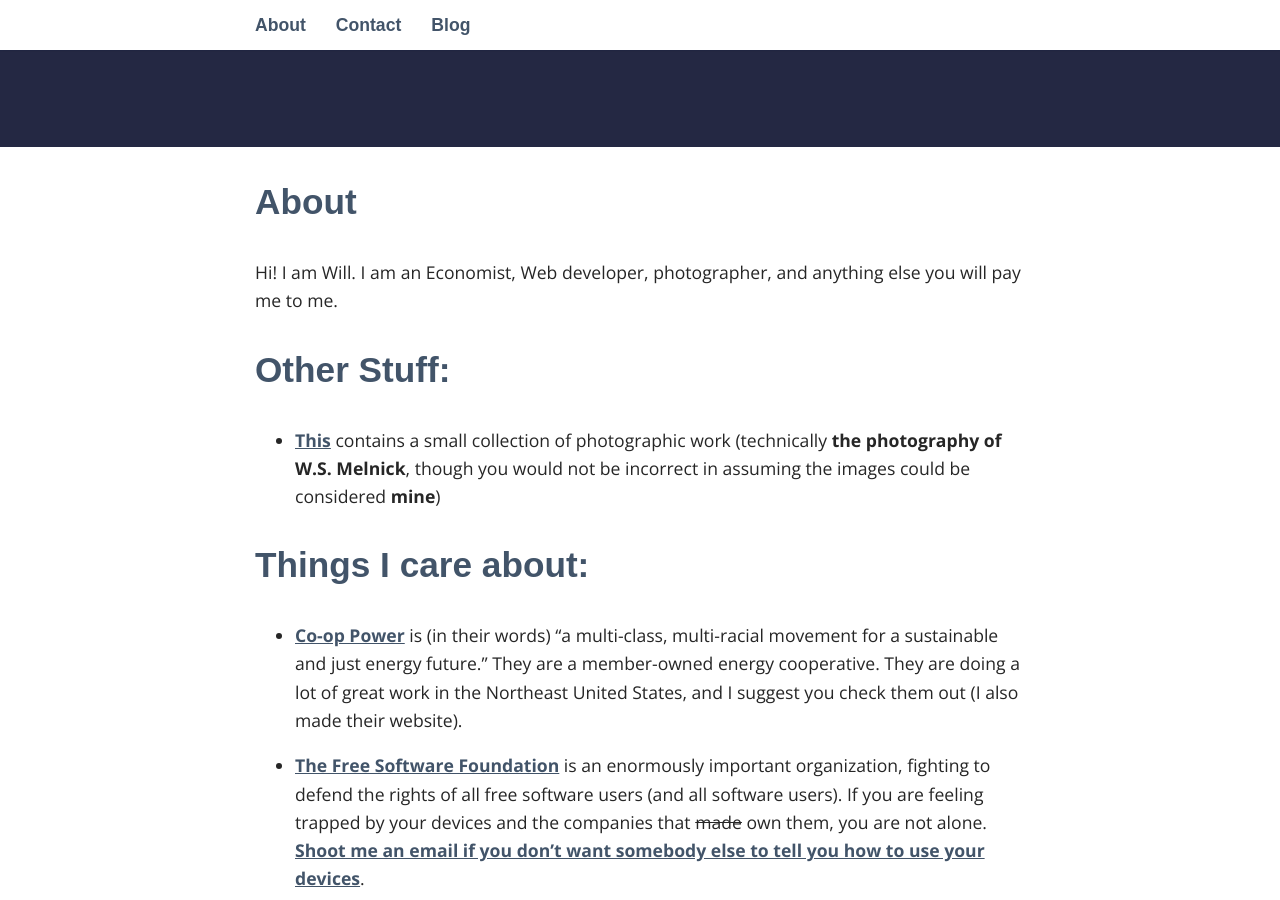
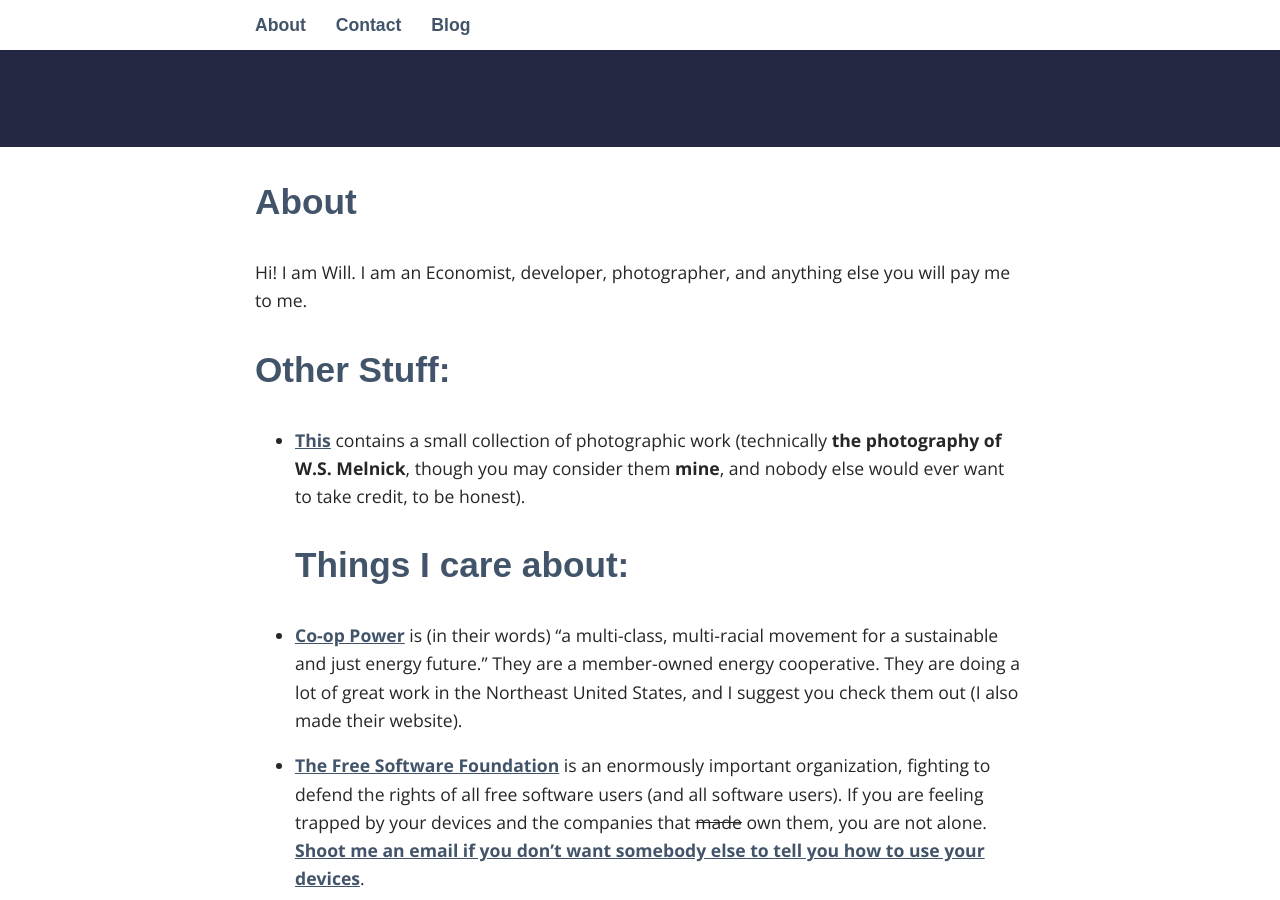
Before and after one commit to wmelnick/wmelnick.github.io, a Jekyll site: the page built from _pages/01_about.md, in a window 1280 px wide and 900 px high, scrolled down 353 px. Built offline with Jekyll 4.4.1, drawn with Linux system fonts in a browser that asks for light colours; some web fonts are replaced; some of the changed text lies outside the part shown.

Commit message:
Update 01_about.md

```diff
--- a/_pages/01_about.md
+++ b/_pages/01_about.md
@@ -4,16 +4,15 @@
 permalink: /about/
 ---
 
-Hi! I am Will. I am an Economist, Web developer, photographer, and anything else you will pay me to me.
+Hi! I am Will. I am an Economist, developer, photographer, and anything else you will pay me to me.
 
 ## Other Stuff:
 
-* [This](http://wsmelnick.com) contains a small collection of photographic work (technically **the photography of W.S. Melnick**, though you would not be incorrect in assuming the images could be considered **mine**)
-
+* [This](http://wsmelnick.com) contains a small collection of photographic work (technically **the photography of W.S. Melnick**, though you may consider them **mine**, and nobody else would ever want to take credit, to be honest).
 ## Things I care about:
 
 * [Co-op Power](http://cooppower.coop) is (in their words) "a multi-class, multi-racial movement for a sustainable and just energy future." They are a member-owned energy cooperative. They are doing a lot of great work in the Northeast United States, and I suggest you check them out (I also made their website).
 
 * [The Free Software Foundation](http://fsf.org) is an enormously important organization, fighting to defend the rights of all free software users (and all software users). If you are feeling trapped by your devices and the companies that <strike>made</strike> own them, you are not alone. [Shoot me an email if you don't want somebody else to tell you how to use your devices](mailto:will@willmelnick.net).
 
-* [Represent.Us](http://represent.us)  is a non-partisan non-profit organization working to pass anti-corruption legislation and reduce the rampant corruption in our current political system. In my opinion, the influence of “big money” is the single biggest inhibitor to our progress as a nation, and progress on almost every major issue (e.g. global climate change) is limited by the interests of those with the largest resources, which is simply unacceptable.
+* [Represent.Us](http://represent.us)  is a non-partisan non-profit organization working to pass anti-corruption legislation and reduce the rampant corruption in our current political system. In my opinion, the influence of “big money” is the single biggest inhibitor to our progress as a nation, and progress on almost every major issue (e.g. global climate change) is limited by the interests of those with the most resources, which is simply unacceptable.
```
